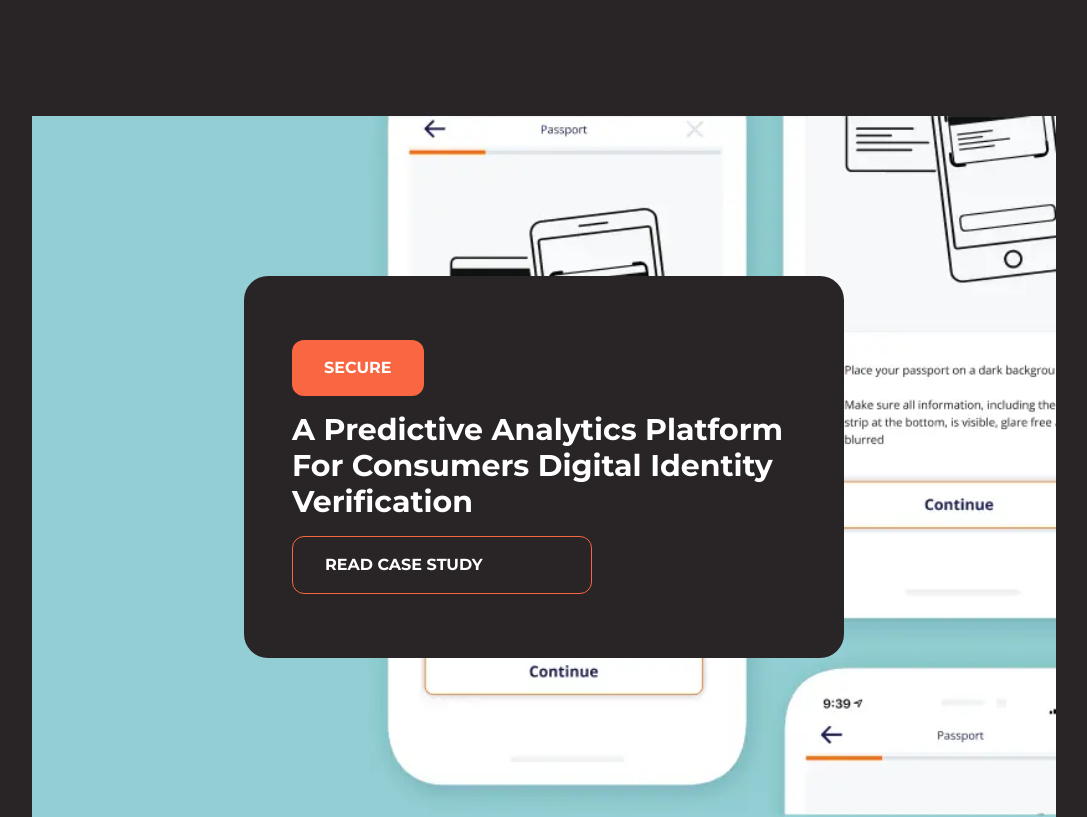
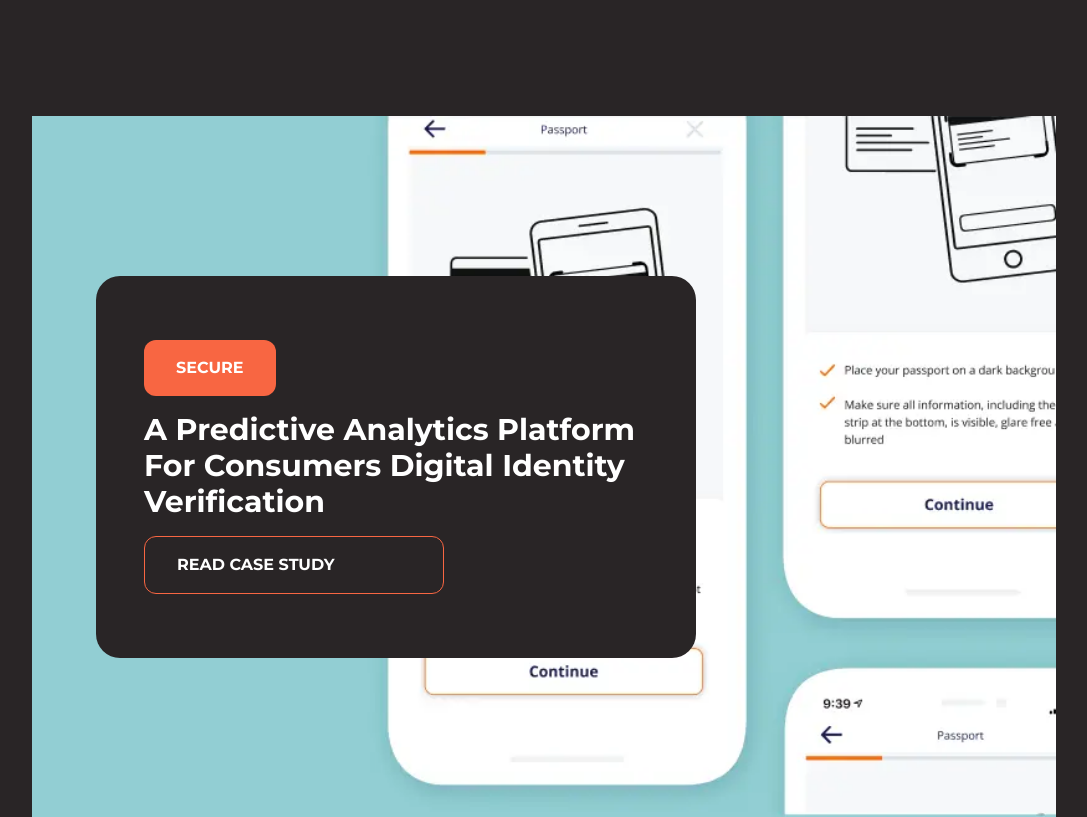
Before and after one commit to medagui1/saas, a React (Vite) app: page / in a window 1280 px wide. Shown: the part 4258-5075 px from the top of the page, without its empty margins (96-1183 px from the left). Built offline with nearby package versions, Linux system fonts and the light colour scheme.

Commit message:
fixing the Insight components

```diff
--- a/src/components/Insight.jsx
+++ b/src/components/Insight.jsx
@@ -3,7 +3,7 @@ import React from "react";
 const Insight = ({ image, content }) => {
   return (
     <div
-      className="lg:min-h-[600px] max-sm:min-h-[400px] w-full bg-cover py-40 px-8 mt-20 max-sm:mt-4 max-sm:p-4 flex justify-center items-center"
+      className="lg:min-h-[600px] max-sm:min-h-[400px] w-full bg-cover py-40 px-16 mt-20 max-sm:mt-4 max-sm:p-4 flex max-sm:justify-center items-center"
       style={{
         backgroundImage: `url(${image})`,
         backgroundPositionX: "right" }}
```
